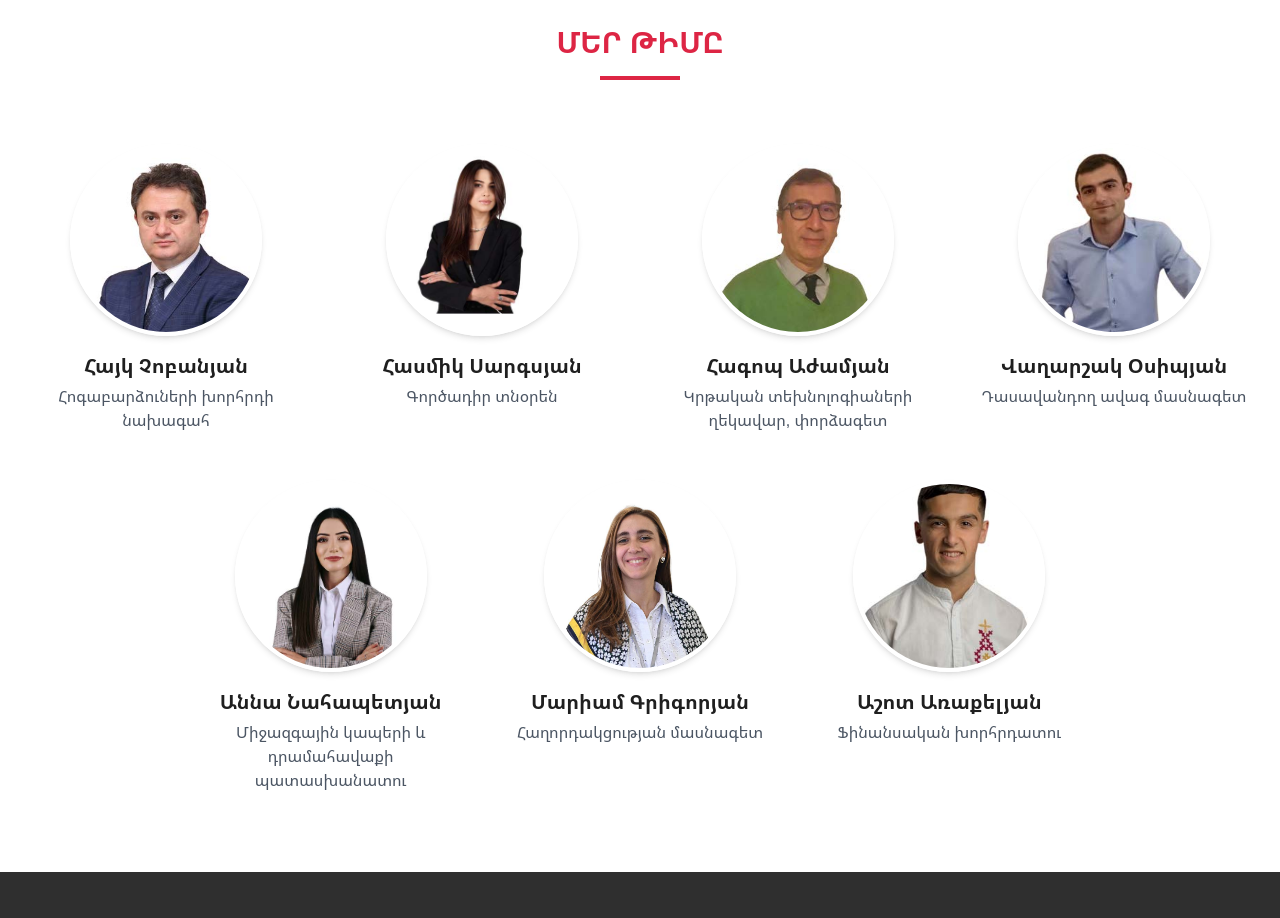
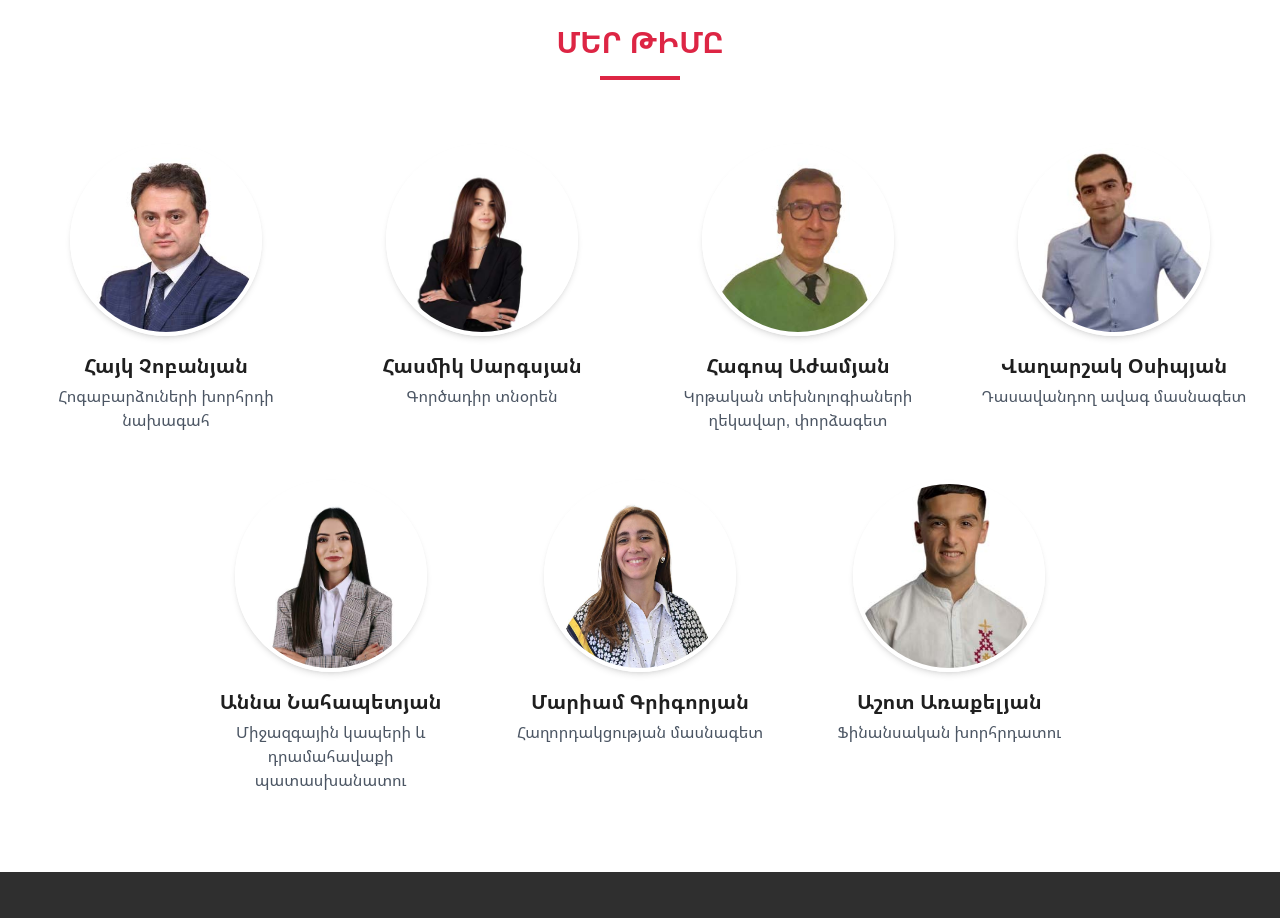
Before and after one commit to fulfilledbyai/zenith-academy-web, a React (Vite) app: page /about in a window 1280 px wide. Shown: the part 1640-2558 px from the top of the page. Built offline with nearby package versions, Linux system fonts and the light colour scheme.

Commit message:
Visual edit in Lovable
Edited UI in Lovable

```diff
--- a/src/pages/About.tsx
+++ b/src/pages/About.tsx
@@ -207,7 +207,7 @@ const About = () => {
 
             <div className="text-center">
               <div className="rounded-full overflow-hidden w-48 h-48 mx-auto mb-4 border-4 border-white shadow-md">
-                <img alt={t('team.hasmik')} src="/lovable-uploads/8c22979c-31db-48b2-82d2-368083d08ad6.jpg" className="w-full h-full object-cover object-top transform translate-y-[-10%]" />
+                <img alt={t('team.hasmik')} src="/lovable-uploads/8c22979c-31db-48b2-82d2-368083d08ad6.jpg" className="w-full h-full object-cover object-top transform " />
               </div>
               <h3 className="text-xl font-bold mb-1">{t('team.hasmik')}</h3>
               <p className="text-gray-600">{t('team.hasmikRole')}</p>
```
